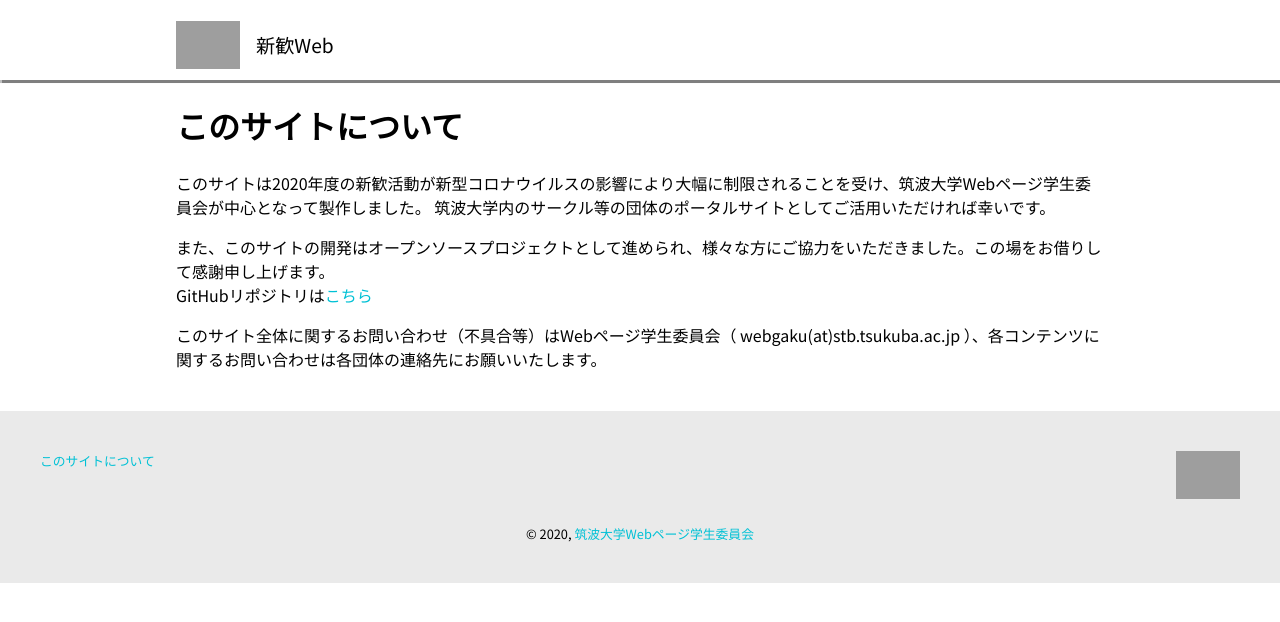
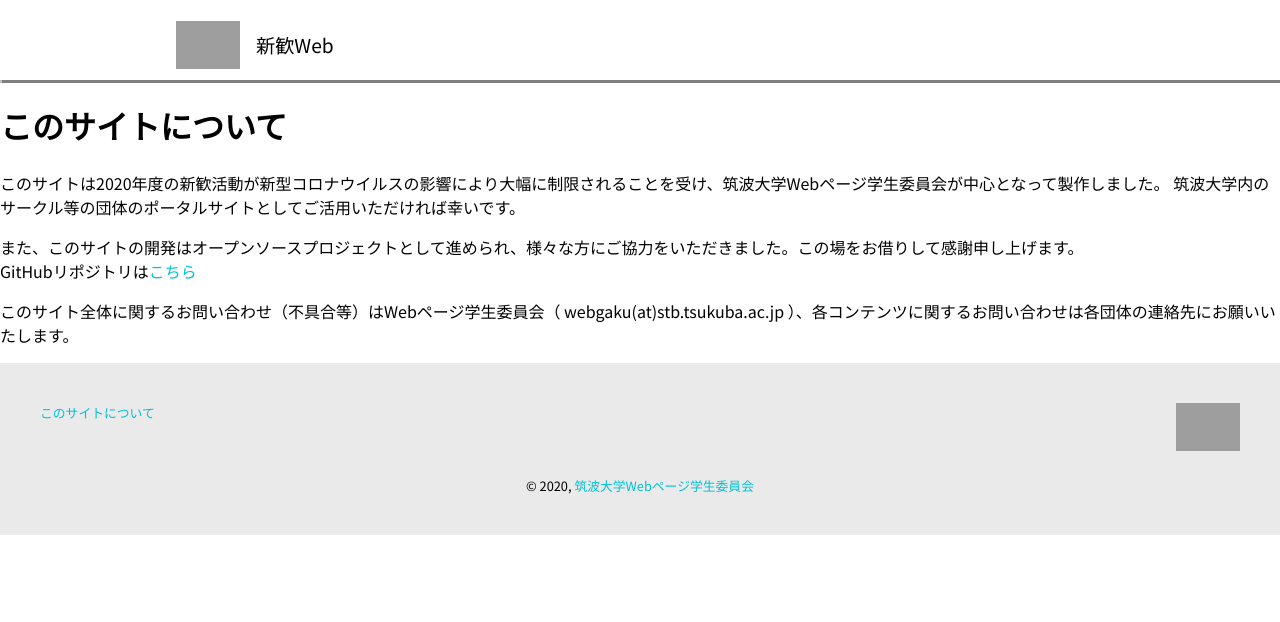
Before and after one commit to tsukuba-shinkan/shinkan-web, a Gatsby site: page /about in a window 1280 px wide. Built offline with nearby package versions, Linux system fonts and the light colour scheme; Gatsby itself is replaced by a stand-in of ours; grey boxes are pictures that could not be loaded.

```diff
--- a/src/styles/global.scss
+++ b/src/styles/global.scss
@@ -11,8 +11,6 @@
 }
 
 main {
-  max-width: 960px;
-  padding: 0 1rem 1.5rem;
   margin: 0 auto;
 }
 
```
